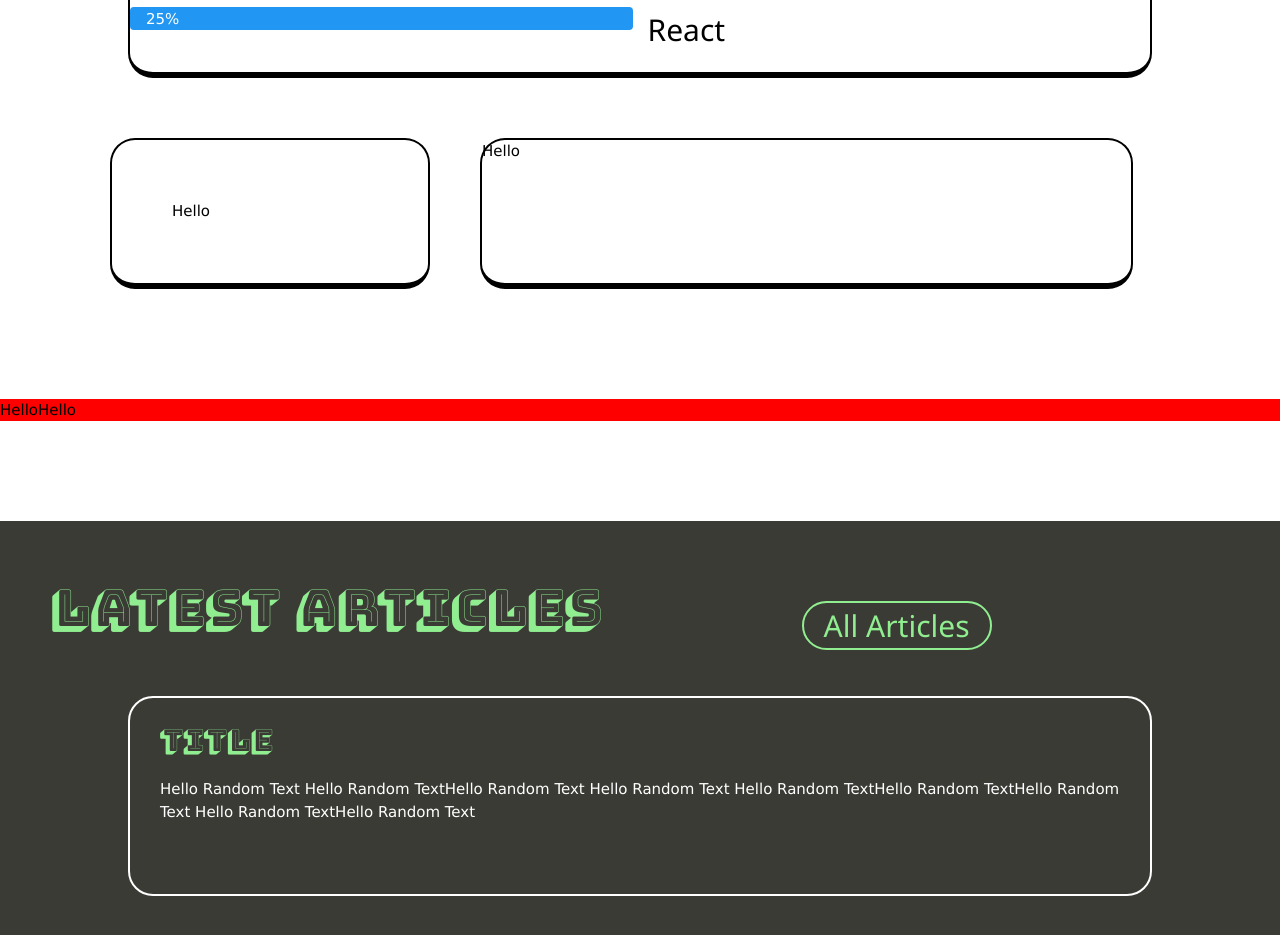
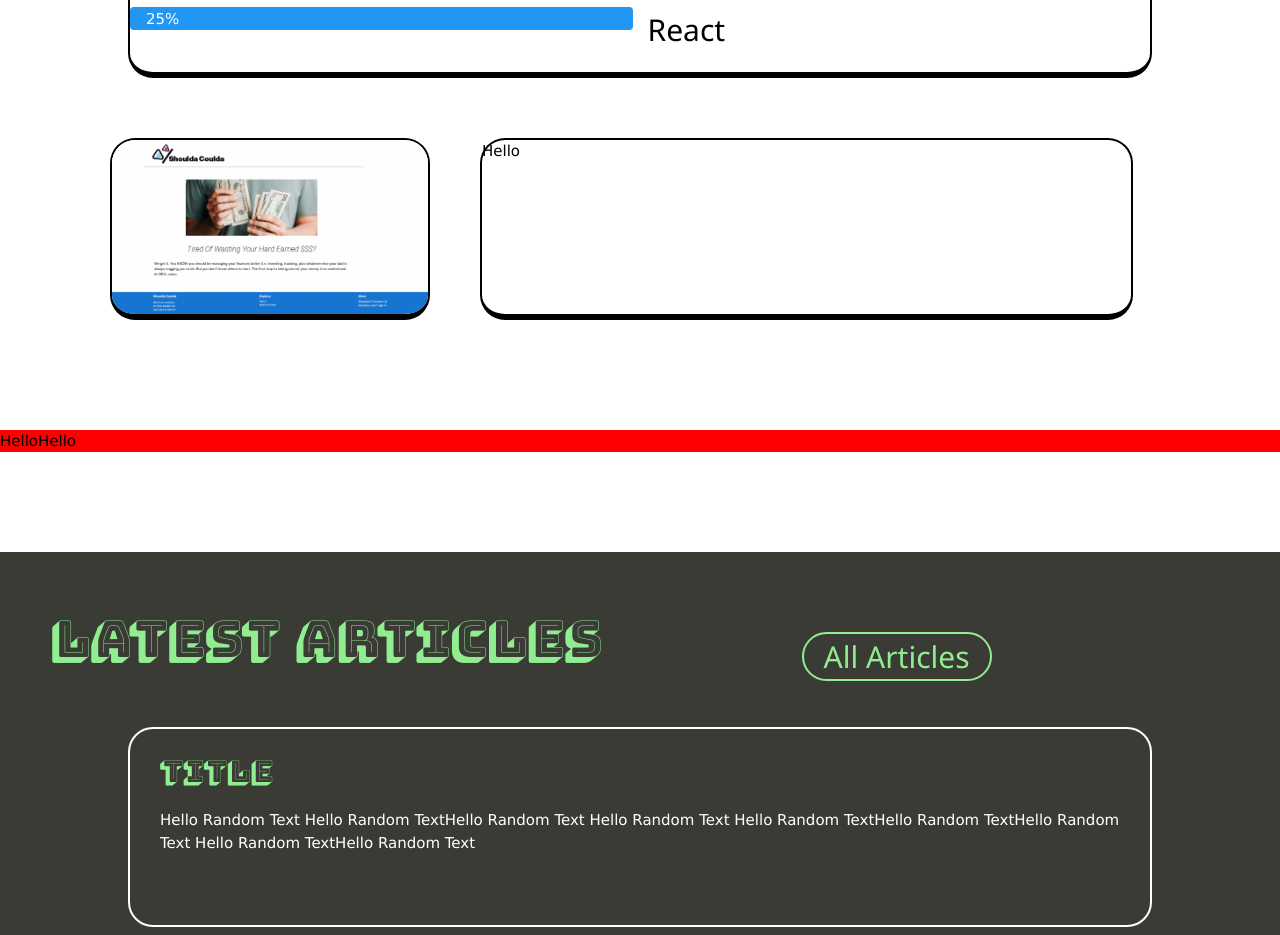
Before and after one commit to StudentCZ/my-website, a React (Create React App) app: page / in a window 1280 px wide. Shown: the part 980-1915 px from the top of the page. Built offline with nearby package versions, Linux system fonts and the light colour scheme.

Commit message:
added font family and change position of projectImage text

```diff
--- a/src/components/ProjectImageBar.js
+++ b/src/components/ProjectImageBar.js
@@ -1,11 +1,13 @@
 import React from 'react';
 import style from './ProjectImageBar.module.css';
+import image from './../assets/images/P1.png';
 
 const ProjectImageBar = () => {
   return (
     <>
       <div className={style.containerOne}>
-        <div className={style.projectOneImage}>Hello</div>
+        <img src={image} alt='Project1' className={style.projectOneImage} />
+
         <div className={style.projectOneText}>Hello</div>
       </div>
       <div className={style.containerTwo}>
--- a/src/components/ProjectImageBar.module.css
+++ b/src/components/ProjectImageBar.module.css
@@ -13,7 +13,7 @@
   border-radius: 25px;
   margin-top: 10px;
   margin-bottom: 10px;
-  padding: 60px;
+
   border-bottom: 6px solid black;
 }
 
```
